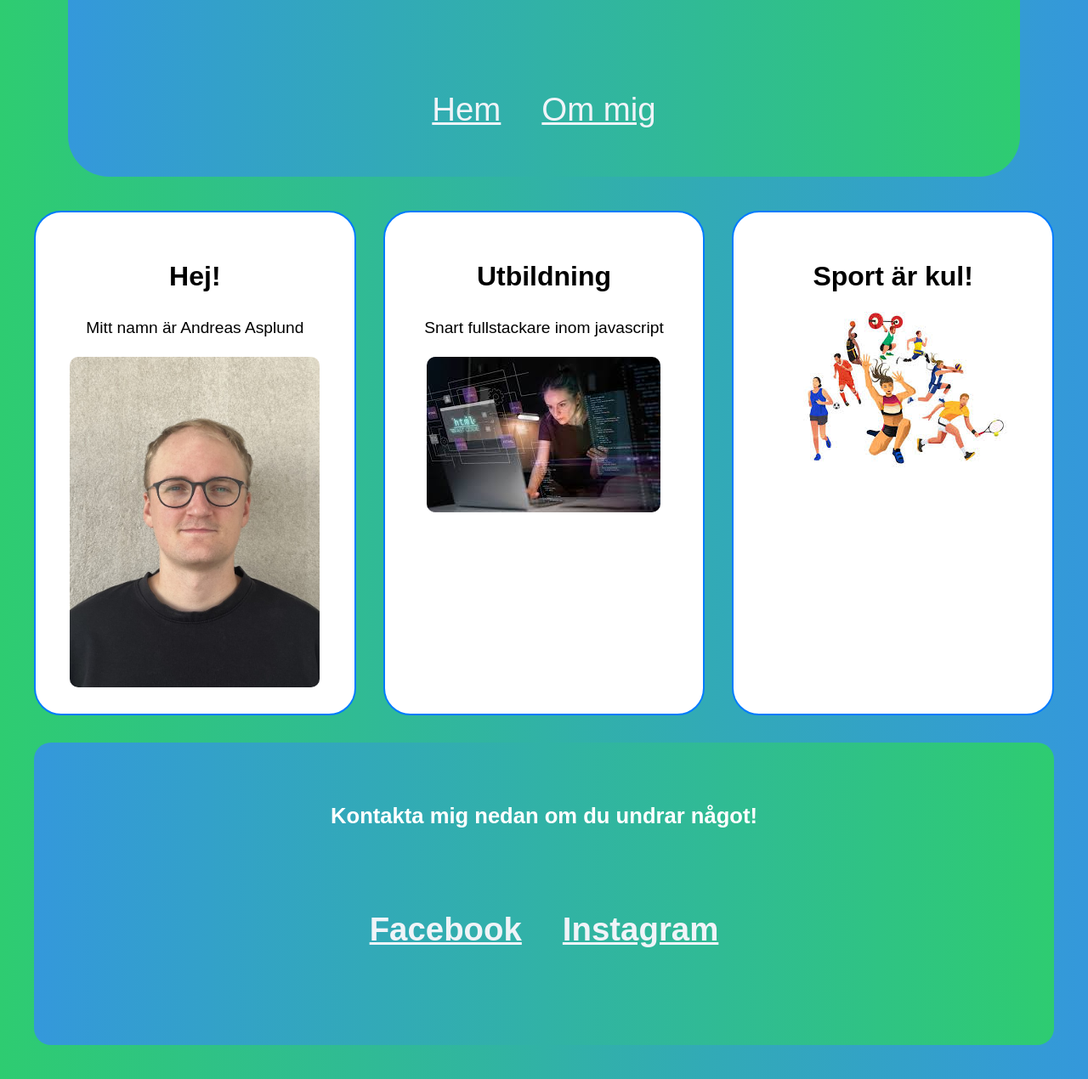
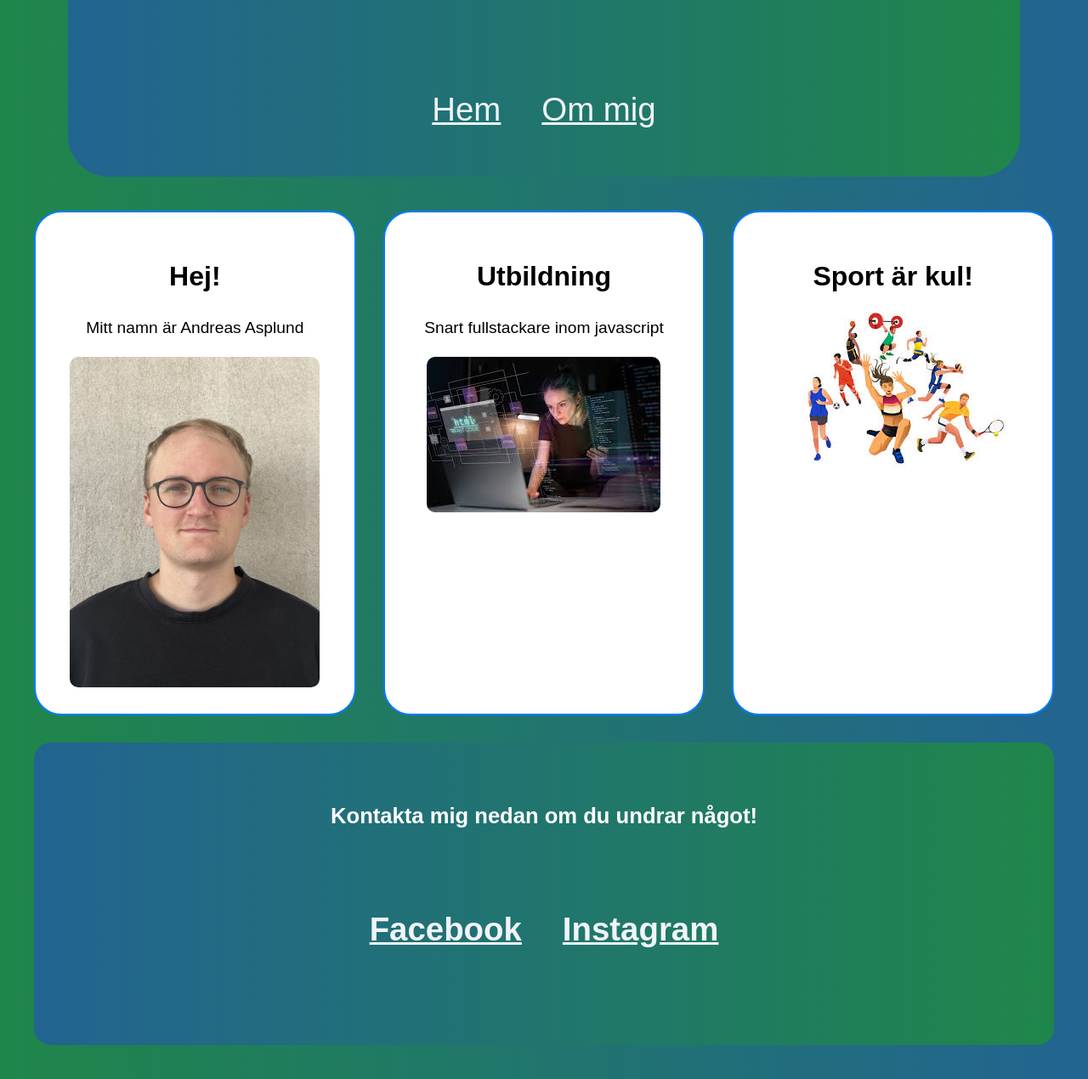
Before and after one commit to Asplund-chasacademy/Prov-vecka-41, a plain HTML site: page ommig.html in a window 1280 px wide. Shown: the part 225-1495 px from the top of the page at 85% size. Drawn offline with Linux system fonts and the light colour scheme.

Commit message:
Ändrade kontrasten för att få allt till 100 i lighthouse!

```diff
--- a/styles.css
+++ b/styles.css
@@ -2,12 +2,12 @@
 body {
     font-family:  arial,sans-serif;
     line-height: 1.6;
-    background: linear-gradient(to right, #2ecc71, #3498db) ;
+    background: linear-gradient(to right,#1f864a, #226491) ;
     color: #000000;
     padding: 2rem;
 }
 header {
-    background: linear-gradient(to left,#2ecc71, #3498db) ;
+    background: linear-gradient(to left,#1f864a, #226491) ;
     color: #ffffff;
     text-align: center;
     margin: 2.5rem;
@@ -74,7 +74,7 @@ article {
 
 footer {
         margin-top: 2rem;
-        background: linear-gradient(to right, #3498db, #2ecc71);
+        background: linear-gradient(to left, #1f864a, #226491);
         color: #ffffff;
         text-align: center;
         padding: 2rem;
```
